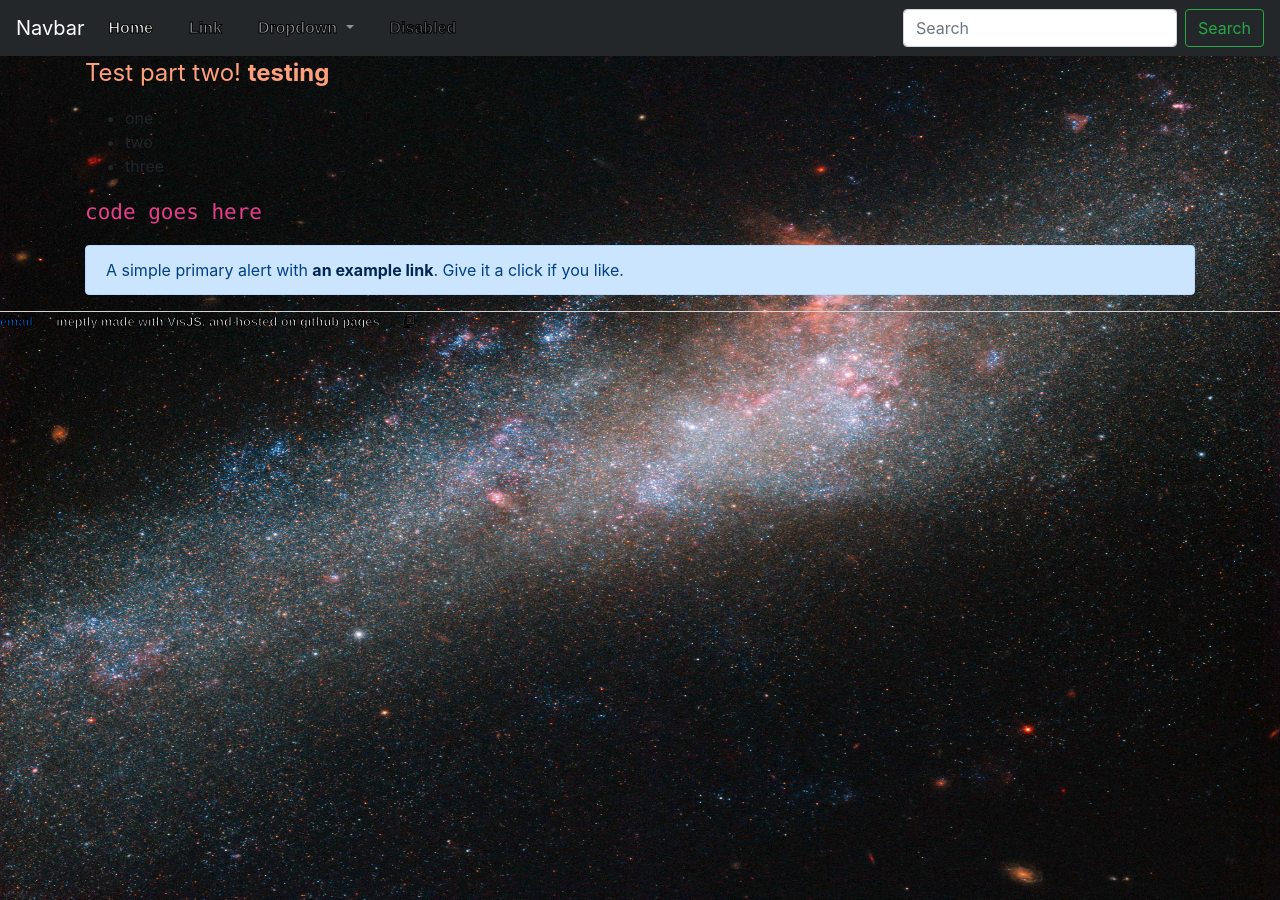
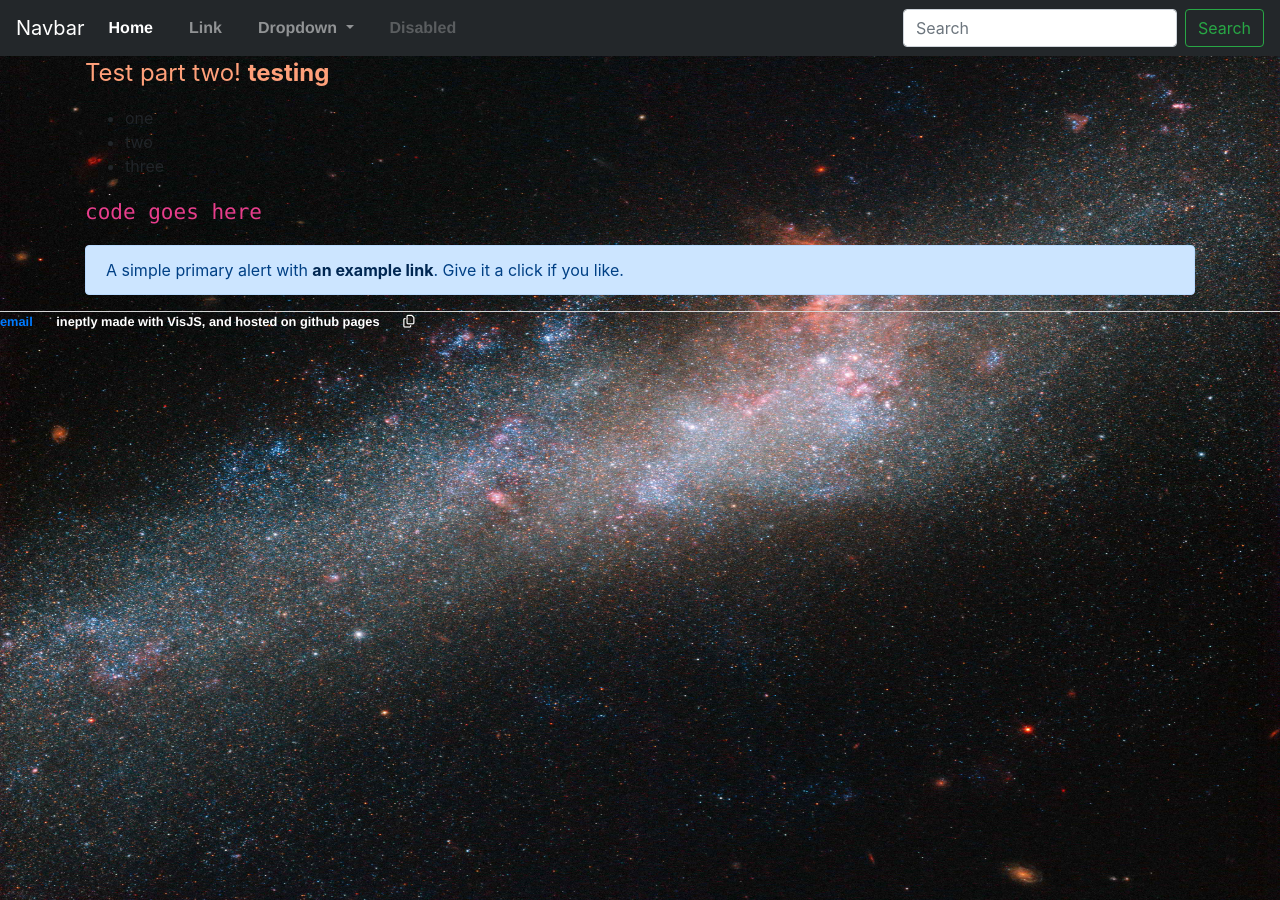
Before and after one commit to sftime/sftime.github.io, a Jekyll site: the page built from index.md, in a window 1280 px wide. Built offline with Jekyll 4.4.1, drawn with Linux system fonts in a browser that asks for light colours; nearby versions of some CDN libraries.

Commit message:
Update main.css

```diff
--- a/css/main.css
+++ b/css/main.css
@@ -11,8 +11,6 @@ nav ul, footer ul {
     padding: 0px;
     list-style: none;
     font-weight: bold;
-    -webkit-text-stroke-width: 1px;
-    -webkit-text-stroke-color: black;
     color: #ffffff;
 }
 nav ul li, footer ul li {
```
